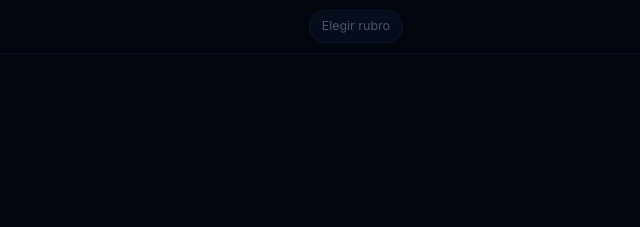
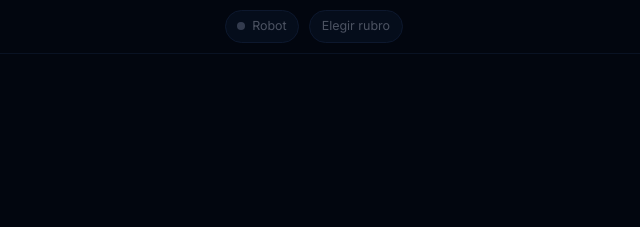
Before and after one commit to julfiorspa-spec/socios-de-crecimiento., a website: page index.html in a window 1280 px wide. Shown: the top 227 px of the page, 617-1257 px from the left. Drawn offline with Linux system fonts and the light colour scheme.

Commit message:
Update index.html

```diff
--- a/index.html
+++ b/index.html
@@ -966,5 +966,5 @@ window.addEventListener("hashchange", route);
 
 })();
 </script>
-</body>
+<script src="/robot.js" defer></script></body>
 </html>
```
